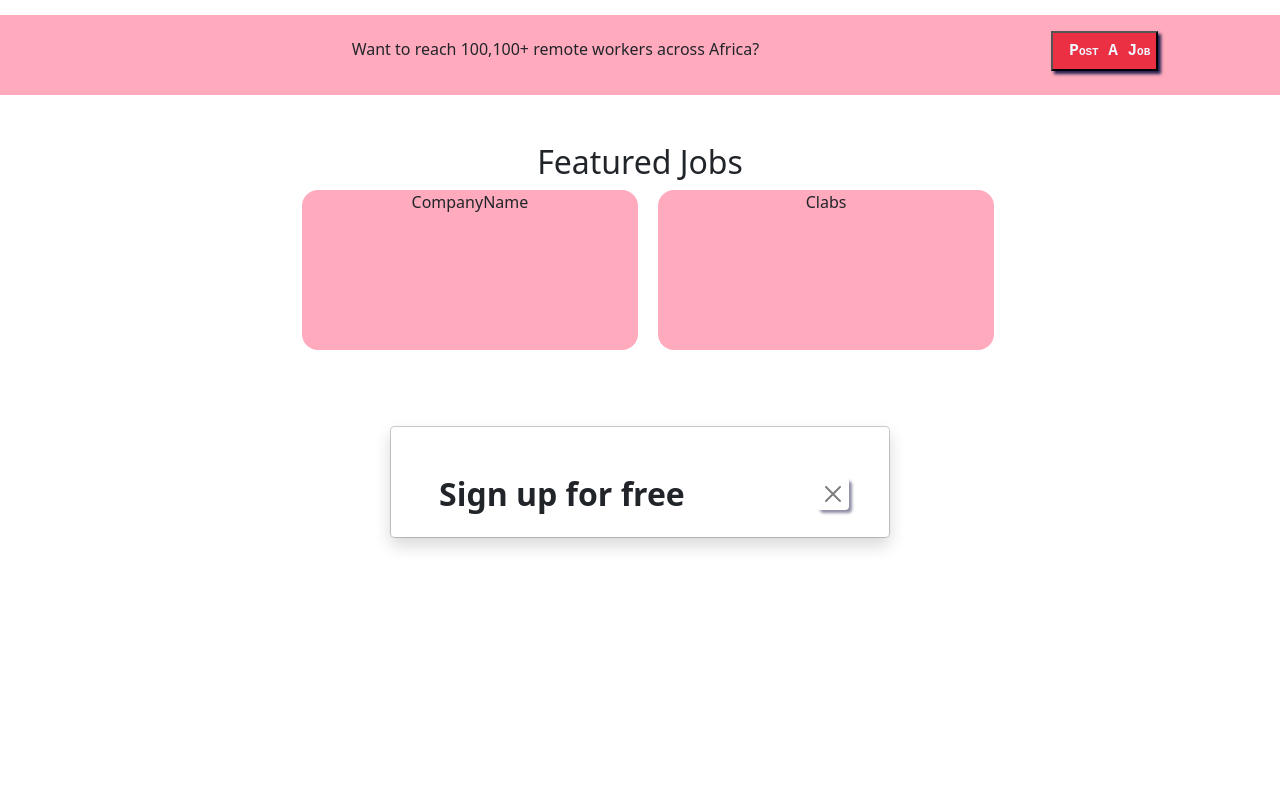
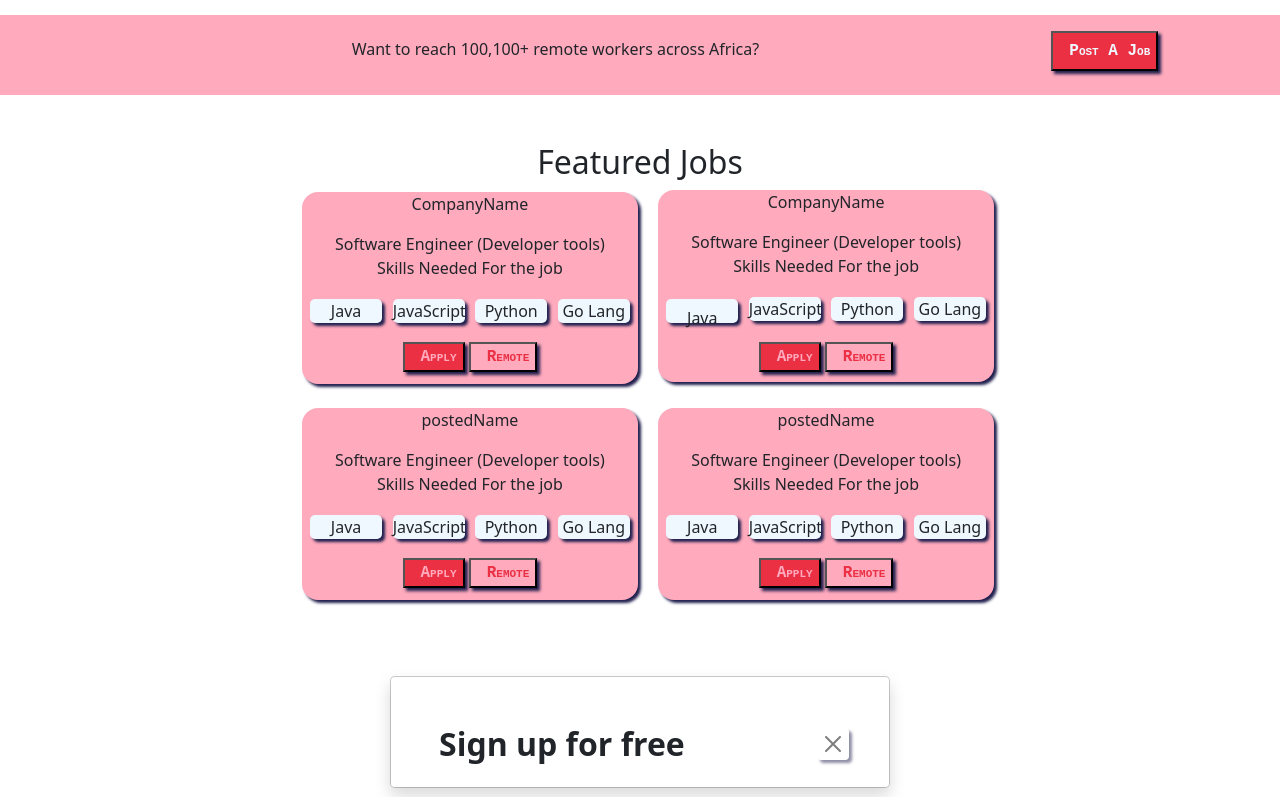
Before and after one commit to LadegbayeStella/Figma, a plain HTML site: page index.html in a window 1280 px wide. Shown: the part 493-1290 px from the top of the page. Before the commit the page ends 1107 px from the top, so only its background shows below. Drawn offline with Linux system fonts and the light colour scheme; a web font is replaced by a local one.

Commit message:
my last commit

```diff
--- a/css/style.css
+++ b/css/style.css
@@ -1,22 +1,32 @@
-body{
+body {
     box-sizing: border-box;
     padding: 0;
     margin: 0;
     left: 0;
     right: 0;
 }
-#list{
+
+#list {
     list-style: none;
     display: flex;
+    position: static;
 
 }
+@media (min-width: 1200px) {
+    .container-xl, .container-lg, .container-md, .container-sm, .container {
+      max-width: 1140px;
+    }
+  }
 
-.container-fluid{
+
+
+.container-fluid {
     background-color: #EB3044;
     width: 100%;
     height: 60px;
 }
-#list li a{
+
+#list li a {
     text-decoration: none;
     padding: 10px;
     color: ghostwhite;
@@ -26,19 +36,21 @@ body{
     font-size: 15px;
 
 }
-div h1{
+
+div h1 {
     text-transform: capitalize;
     font-variant: small-caps;
     font-size: 2.4em;
-    font-family: "Sofia",sans-serif;
+    font-family: "Sofia", sans-serif;
     text-shadow: 3px 3px 3px #201f4e;
     margin-bottom: 50px;
 }
 
-#list li a:hover{
+#list li a:hover {
     color: #201f4e;
 }
-button{
+
+button {
     height: 1.9em;
     padding-left: 1em;
     margin-bottom: 1.5em;
@@ -52,7 +64,8 @@ button{
     font-family: monospace;
 
 }
-#btn{
+
+#btn {
     background-color: ghostwhite;
     margin-left: 40px;
     margin-top: 1em;
@@ -63,16 +76,19 @@ button{
     font-family: monospace;
 
 }
-#list li{
+
+#list li {
     margin-top: 1em;
     margin-right: 1em;
 
 }
-div #words{
+
+div #words {
     margin-bottom: 1em;
     color: black;
 }
- div h5{
+
+div h5 {
     margin: 1em;
     margin-top: 3em;
     font-family: sans-serif;
@@ -83,49 +99,60 @@ margin: 1em;
     font-family: serif;
     font-size: 1.5em;
 }
-div img{
+
+div img {
     float: right;
     width: 120%;
     padding-top: 2em;
 }
- div #btn1{
+
+div #btn1 {
     color: #EB3044;
 }
-div #ptag{
+
+div #ptag {
     display: inline-flex;
     padding-left: 60px;
     margin-left: 170px;
-}#post{
+}
+
+#post {
     margin-left: 18em;
     background-color: #EB3044;
     color: aliceblue;
     height: 40px;
 }
-#mydiv{
+
+#mydiv {
     background-color: #FFAABD;
     /* width: 70%; */
 }
 
-div #time{
+div #time {
     display: inline-block;
     margin: 20px;
     padding-left: 100px;
- }div .name{
+}
+
+div .name {
     padding-left: 100px;
     text-align: center;
     /* float: right; */
     padding-right: 10px;
 
 
-} .container1{
+}
+
+.container1 {
     background-color: #FFAABD;
-    height:10em;
+    height: 10em;
     border-radius: 1.5em;
     width: 23em;
     padding: 30px;
     margin-left: 40px;
 
 }
+
 /* .container2{
     background-color: #FFAABD;
     margin-left: 270px;
@@ -136,7 +163,7 @@ padding-right: 10px;
     justify-content: baseline;
     padding-left: 40px;
 } */
- .fill label img{
+.fill label img {
     width: 50px;
     margin-right: -600px;
     padding-bottom: 900px;
@@ -147,19 +174,23 @@ padding-right: 10px;
     width: 380px;
     transition: bottom .75s ease-in-out;
 }
-  #btn1{
+
+#btn1 {
     background-color: #201f4e;
 
 }
- .modal-body{
+
+.modal-body {
     display: none;
 }
-  .modal-signin{
+
+.modal-signin {
     display: none;
 }
-  center #clabs{
+
+center #clabs {
     background-color: #FFAABD;
-    height: 10em;
+    height: 12em;
     border-radius: 1em;
     width: 21em;
     display: inline-block;
@@ -167,4 +198,31 @@ padding-right: 10px;
     align-items: center;
     text-align: center; */
     margin-left: 1em;
+    padding-bottom: 4em;
+    box-shadow: 3px 3px 3px #201f4e ;
+
 }
+
+ #clabs span {
+    display: inline-block;
+    margin: 0.2em;
+    background-color: aliceblue;
+    border-radius: 5px;
+    width: 4.5em;
+    box-shadow: 3px 3px 3px #201f4e;
+    height: 1.5em;
+}
+
+ #clabs b {
+    /* padding-right: -3em; */
+    float: left;
+    background-color: aliceblue;
+    border-radius: 1.2em;
+    font-weight: lighter;
+    padding-bottom: -3em;
+}
+
+#clabs #app {
+    background-color: #EB3044;
+    color: #FFAABD;
+}
--- a/index.html
+++ b/index.html
@@ -18,11 +18,11 @@
   <body>
     <div class="container-fluid fill">
       <div class="row">
-        <div class="col-sm-6 .col-lg-8">
+        <div class="col-md-6">
           <h1>acedu</h1>
           <label for="logo"><img src="./img/Logo (1).png" alt="" /></label>
         </div>
-        <div class="col-6" id="list">
+        <div class="col-md-6" id="list">
           <li><a href=""> Get Hired</a></li>
           <li><a href="">Hire Talent </a></li>
           <li><a href="">About us</a></li>
@@ -34,7 +34,7 @@
 
     <div class="container">
       <div class="row">
-        <div class="col-sm-7 .col-lg-6">
+        <div class="col-md-7">
           <h5>
             Put Your Remote Job <br />
             Search On Auto Pilot
@@ -51,7 +51,7 @@
           </h5>
           <button id="btn1">GET HIRED</button>
         </div>
-        <div class="col-sm-5 .col-lg-8">
+        <div class="col-md-5">
           <img
             src="./img/young-african-female-shopping-online-using-her-smartphone_181624-31581.webp"
             alt=""
@@ -73,7 +73,7 @@
       <div class="container">
         <div class="row">
           <div class="col-sm-5 .col-lg-8 container1">
-            <!-- <label for="logo"><img src="./img/Logo (1).png" alt=""></label> -->
+            <label for="logo"><img src="./img/Logo (1).png" alt=""></label>
     <!-- <div id="time" class="name">company Name</div>
             <div id="time" class="posted">time posted</div> -->
     <!-- <p>CLABS</p>
@@ -93,10 +93,58 @@
     </center> -->
     <center><h2>Featured Jobs</h2></center>
     <center>
-      <div id="clabs">CompanyName
+      <div id="clabs">
+        <p>CompanyName</p>
+        <p>Software Engineer (Developer tools) <br>Skills Needed For the job</p>
+        <!-- <b>Clabs</b><br><br> -->
+        <span>Java</span>
+        <span>JavaScript</span>
+        <span>Python</span>
+        <span>Go Lang</span>
+        <button id="app">Apply</button>
+        <button id="rem">Remote</button>
+        </div>
+      </div>
 
-      </div>
-      <div id="clabs">Clabs</div>
+      <div id="clabs">
+        <p>CompanyName</p>
+        <p>Software Engineer (Developer tools) <br>
+        Skills Needed For the job</p>
+        <!-- <b>Clabs</b><br><br> -->
+        <span class="btn btn-stella">Java</span>
+        <span>JavaScript</span>
+        <span>Python</span>
+        <span>Go Lang</span>
+        <button id="app">Apply</button>
+        <button id="rem">Remote</button>
+        </div>
+      </div> <br> <br>
+
+      <div id="clabs">
+        <p>postedName</p>
+        <p>Software Engineer (Developer tools) <br> Skills Needed For the job</p>
+        <!-- <b>Clabs</b> <br><br> -->
+        <span>Java</span>
+        <span>JavaScript</span>
+        <span>Python</span>
+        <span>Go Lang</span>
+        <button id="app">Apply</button>
+        <button id="rem">Remote</button>
+        </div>
+
+        <div id="clabs">
+          <p>postedName</p>
+          <p>Software Engineer (Developer tools) <br> Skills Needed For the job</p>
+          <!-- <b>Clabs</b> <br><br> -->
+          <span>Java</span>
+          <span>JavaScript</span>
+          <span>Python</span>
+          <span>Go Lang</span>
+          <button id="app">Apply</button>
+          <button id="rem">Remote</button>
+          </div>
+
+
     </center>
     <div
       class="modal modal-signin position-static d-block py-5"
```
Also changed, not shown: css/bootstrap.css. Lines whose indentation alone changed are shown as unchanged.
